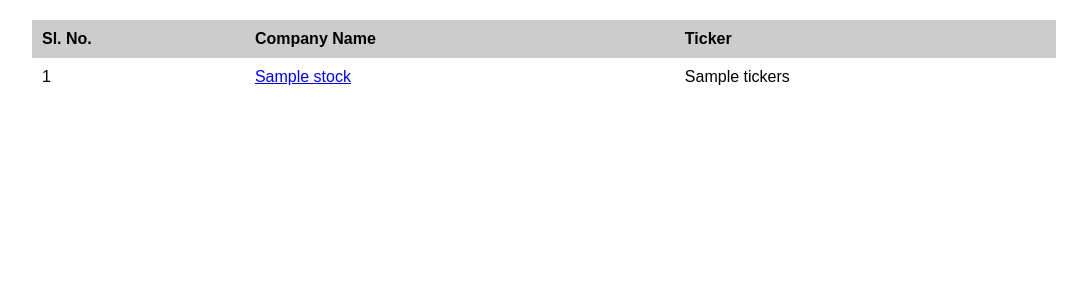
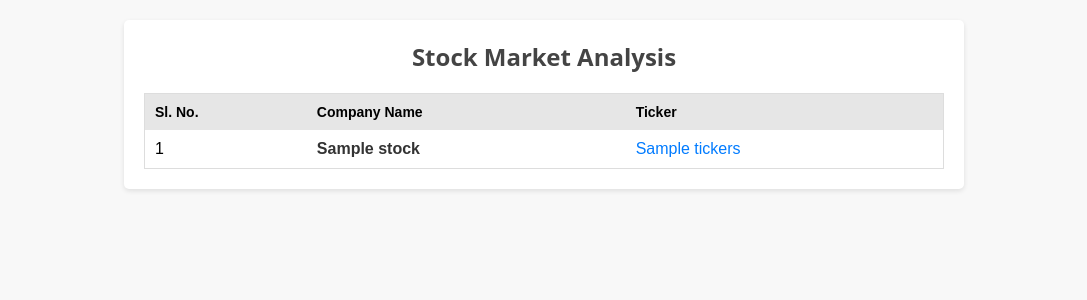
Before and after one commit to 1RN20CS070-KshamaIyer/Internship_Project, a Flask app: page / in a window 1280 px wide. Shown: the top 300 px of the page, without its empty margins (96-1183 px from the left). Run offline with Flask 3, Linux system fonts and the light colour scheme; a database or web service that is not in the repository returns one stand-in record (values such as "Sample title"); some libraries are stand-ins or nearby versions.

Commit message:
customised css

```diff
--- /dev/null
+++ b/website/static/home.css
@@ -0,0 +1,80 @@
+/* Reset basic margin and padding */
+* {
+    margin: 0;
+    padding: 0;
+  }
+
+  /* Body styling */
+  body {
+    font-family: Arial, sans-serif;
+    font-size: 16px;
+    background-color: #f8f8f8;
+  }
+
+  /* Container styling */
+  .container {
+    max-width: 800px;
+    margin: 20px auto;
+    padding: 20px;
+    background-color: #fff;
+    border-radius: 5px;
+    box-shadow: 0 2px 5px rgba(0, 0, 0, 0.1); /* Subtle shadow */
+  }
+
+  /* Heading styling */
+  h1 {
+    font-family: "Open Sans", sans-serif;
+    font-size: 24px;
+    text-align: center;
+    margin-bottom: 20px;
+    color: #444;
+  }
+
+  /* Table styling */
+  table {
+    width: 100%;
+    border-collapse: collapse;
+    border: 1px solid #ddd;
+  }
+
+  th, td {
+    padding: 10px;
+    text-align: left;
+  }
+
+  th {
+    background-color: #e6e6e6;
+    font-weight: bold;
+    font-size: 14px;
+  }
+
+  tr:hover {
+    background-color: #f2f2f2; /* Adjust hover color */
+  }
+
+  /* Links */
+  a {
+    color: #333;
+    text-decoration: none; /* Remove underline */
+  }
+
+  a:hover {
+    color: #666; /* Adjust hover color */
+  }
+
+  /* Company name styling */
+  .company-name {
+    font-weight: bold;
+    color: #444;
+  }
+
+  /* Ticker symbol styling */
+  .ticker-symbol {
+    color: #007bff;
+  }
+
+  /* Scrollable table styling */
+  .scrollable-table {
+    max-height: 870px;
+    overflow-y: auto;
+  }
--- a/website/templates/home.html
+++ b/website/templates/home.html
@@ -3,43 +3,13 @@
 <head>
   <meta charset="UTF-8">
   <meta name="viewport" content="width=device-width, initial-scale=1.0">
-  <title>Home Page</title>
-  <style>
-    body {
-      font-family: Arial, sans-serif;
-      margin: 0;
-      padding: 0;
-    }
-    .container {
-      width: 80%;
-      margin: 20px auto;
-    }
-    table {
-      width: 100%;
-      border-collapse: collapse;
-    }
-    th, td {
-      padding: 10px;
-      text-align: left;
-    }
-    th {
-      background-color: #ccc;
-    }
-    tr:nth-child(even) {
-      background-color: #f2f2f2;
-    }
-    tr:hover {
-      background-color: #ddd;
-    }
-    .scrollable-table {
-      max-height: 870px;
-      overflow-y: auto;
-    }
-  </style>
+  <title>Stock Market Analysis</title>
+  <link rel="stylesheet" href="{{ url_for('static', filename='home.css') }}">
 </head>
 <body>
 
 <div class="container">
+  <h1>Stock Market Analysis</h1>
   <div class="scrollable-table">
     <table>
       <thead>
@@ -49,16 +19,15 @@
           <th>Ticker</th>
         </tr>
       </thead>
-      {% for row in data %}
       <tbody>
-        <tr>
-          <td>{{ loop.index }}</td>
-          <td><a href="{{ url_for('viewDashboard', ticker=row[1]) }}">{{ row[0] }}</a></td>
-          <td>{{ row[1] }}</td>
-
-        </tr>
+        {% for row in data %}
+          <tr>
+            <td>{{ loop.index }}</td>
+            <td class="company-name"><a href="{{ url_for('viewDashboard', ticker=row[1]) }}">{{ row[0] }}</a></td>
+            <td class="ticker-symbol">{{ row[1] }}</td>
+          </tr>
+        {% endfor %}
       </tbody>
-      {% endfor %}
     </table>
   </div>
 </div>
```
Also changed, not shown: website/static/dashboard.css (added, +60 -0 lines), website/templates/dashboard.html (+1 -22 lines).
